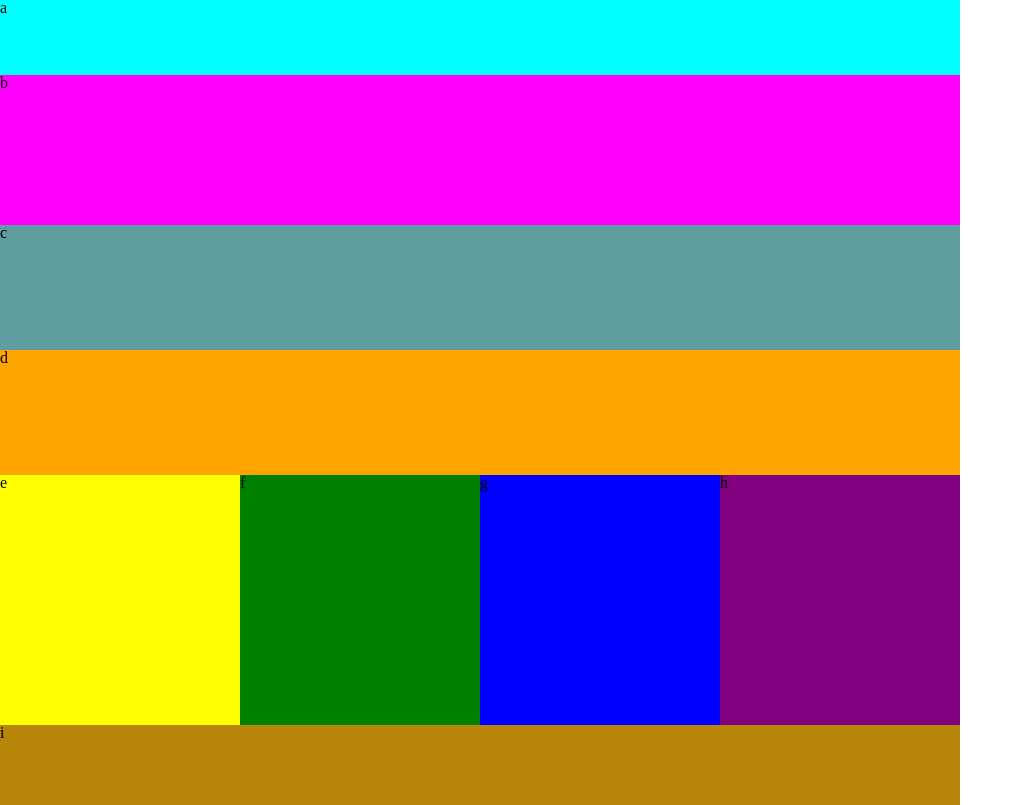
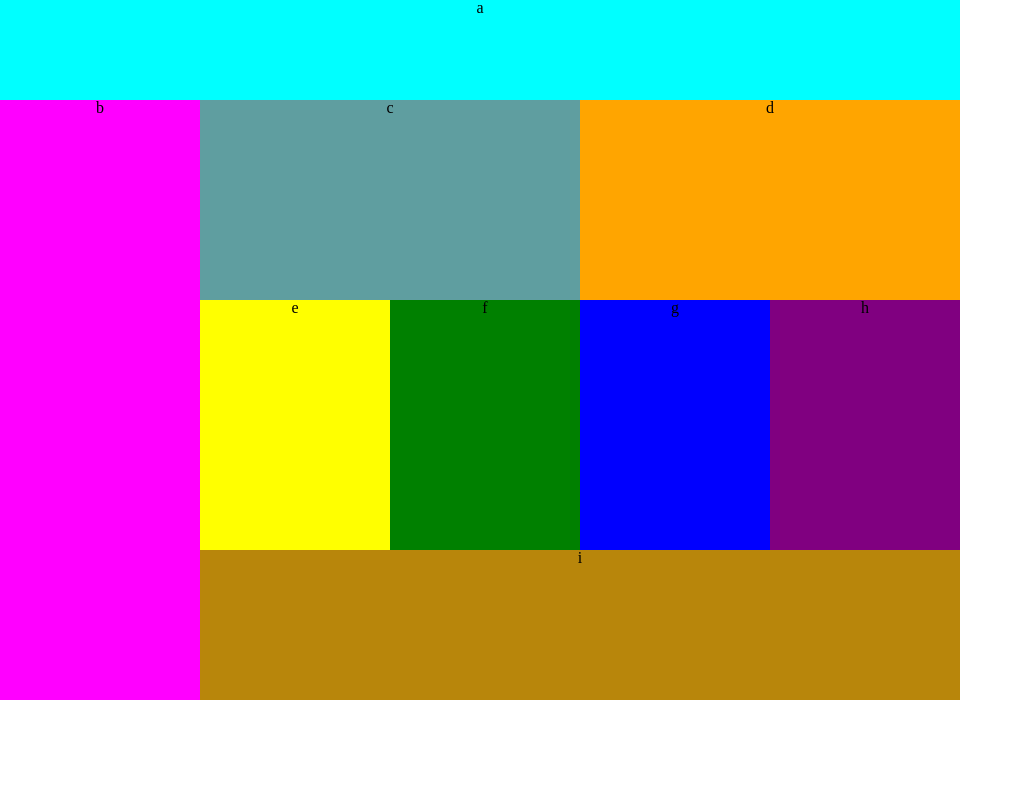
Before and after one commit to matthewadamstewart/lab-01, a plain HTML site: page index.html in a window 1280 px wide. Shown: the whole page, without its empty margins (0-1023 px from the left). Drawn offline with Linux system fonts and the light colour scheme.

Commit message:
redid desktop

```diff
--- a/index.html
+++ b/index.html
@@ -15,7 +15,7 @@
         b
     </aside>
     <main>
-        <article>
+        <article id="c">
             c
         </article>
         <article id="d">
@@ -43,5 +43,6 @@
             i
         </footer>
     </main>
+    <div></div>
 </body>
 </html>
--- a/style/base.css
+++ b/style/base.css
@@ -0,0 +1,3 @@
+* {
+    text-align: center;
+}
--- a/style/layout.css
+++ b/style/layout.css
@@ -50,11 +50,35 @@ footer {
     body {
         width: 960px;
     }
+    header {
+        height: 100px;
+    }
+    aside {
+        height: 600px;
+        width: 200px;
+        float: left;
+    }
+    article {
+        height: 200px;
+        width: 380px;
+        display: inline-block;
+    }
+    #c {
+        float: left;
+    }
     .sidebyside {
-        width: 50%;
+        height: 190px;
+        width: 380px;
         display: inline-block;
     }
     #leftdiv {
         float: left;
     }
+    footer {
+        margin-top: 60px;
+        width: 760px;
+        height: 150px;
+        clear: both;
+        display: inline-block;
+    }
 }
```
